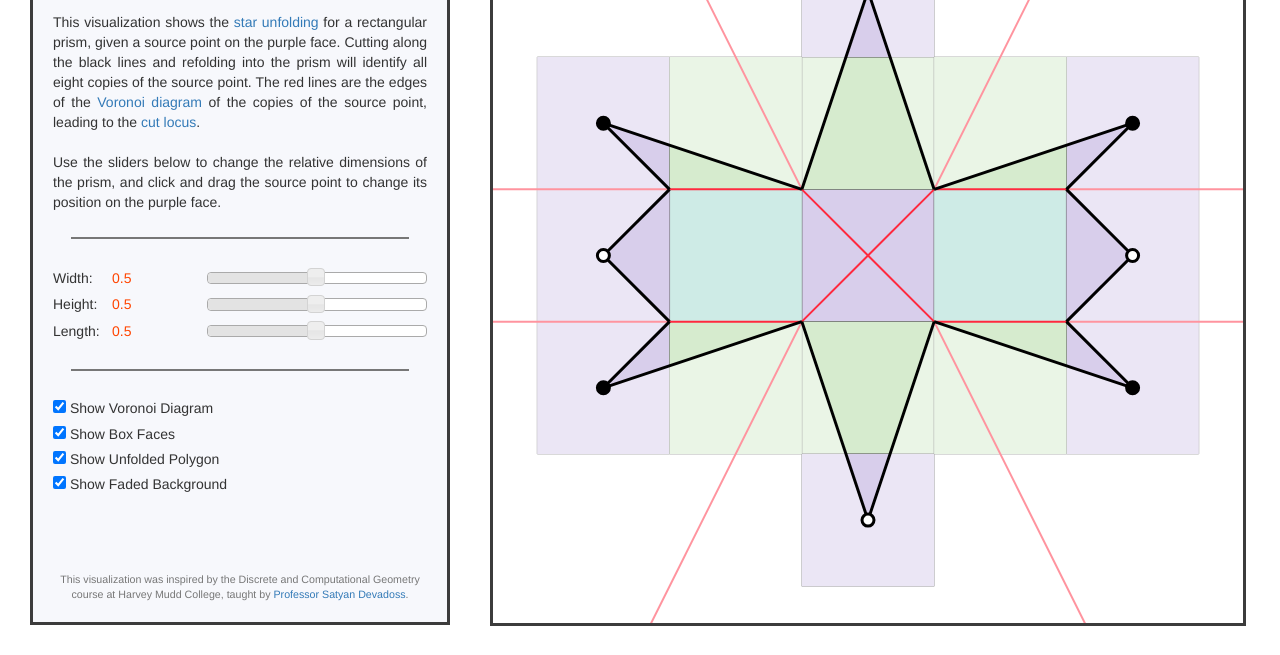
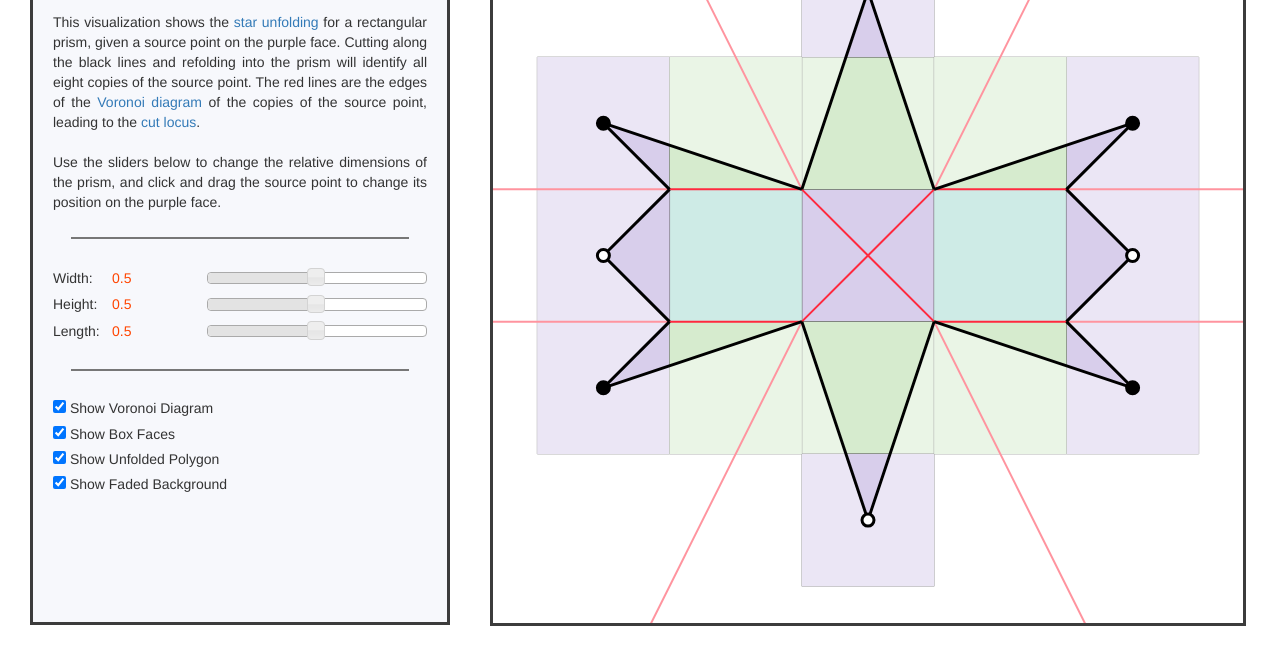
Before and after one commit to ddemas/box-unfolding-visualization-2, a plain HTML site: page index.html in a window 1280 px wide. Shown: the part 145-800 px from the top of the page. Drawn offline with Linux system fonts and the light colour scheme.

Commit message:
Took out info about the class

```diff
--- a/css/main.css
+++ b/css/main.css
@@ -26,7 +26,7 @@
     padding: 20px 20px 40px 20px;
     background: #F7F8FC;
     height: auto;
-    min-height: 700px;
+    min-height: 650px;
 }
 
 #check-boxes {
--- a/index.html
+++ b/index.html
@@ -76,8 +76,8 @@
                     </div>
                 </p>
 
-                <div id="bottom-info">This visualization was inspired by the Discrete and Computational Geometry course
-                    at Harvey Mudd College, taught by <a href="http://satyandevadoss.org/">Professor Satyan Devadoss</a>.</div>
+                <!-- <div id="bottom-info">This visualization was inspired by the Discrete and Computational Geometry course
+                    at Harvey Mudd College, taught by <a href="http://satyandevadoss.org/">Professor Satyan Devadoss</a>.</div> -->
             </div>
         </div>
 
```
